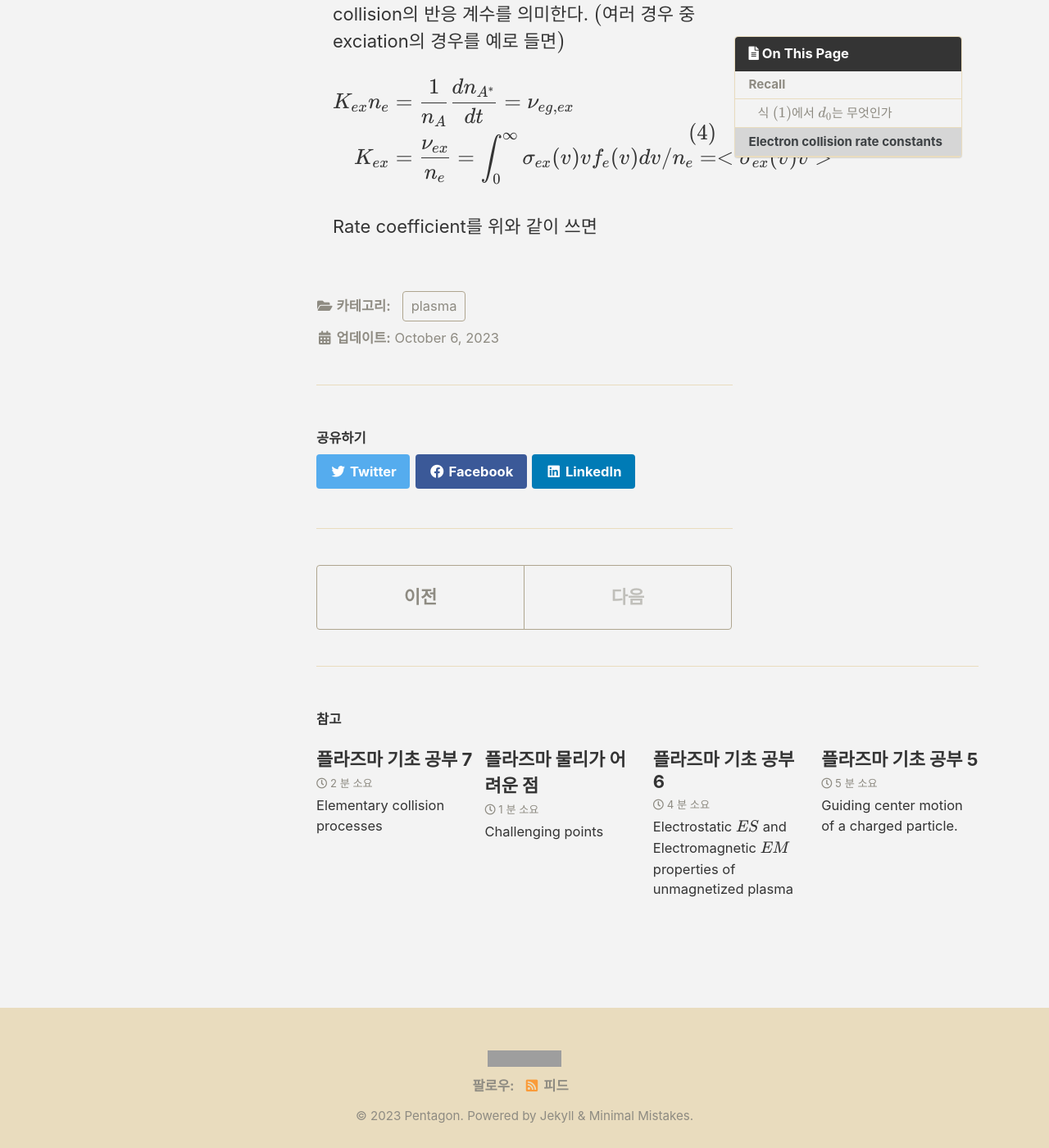
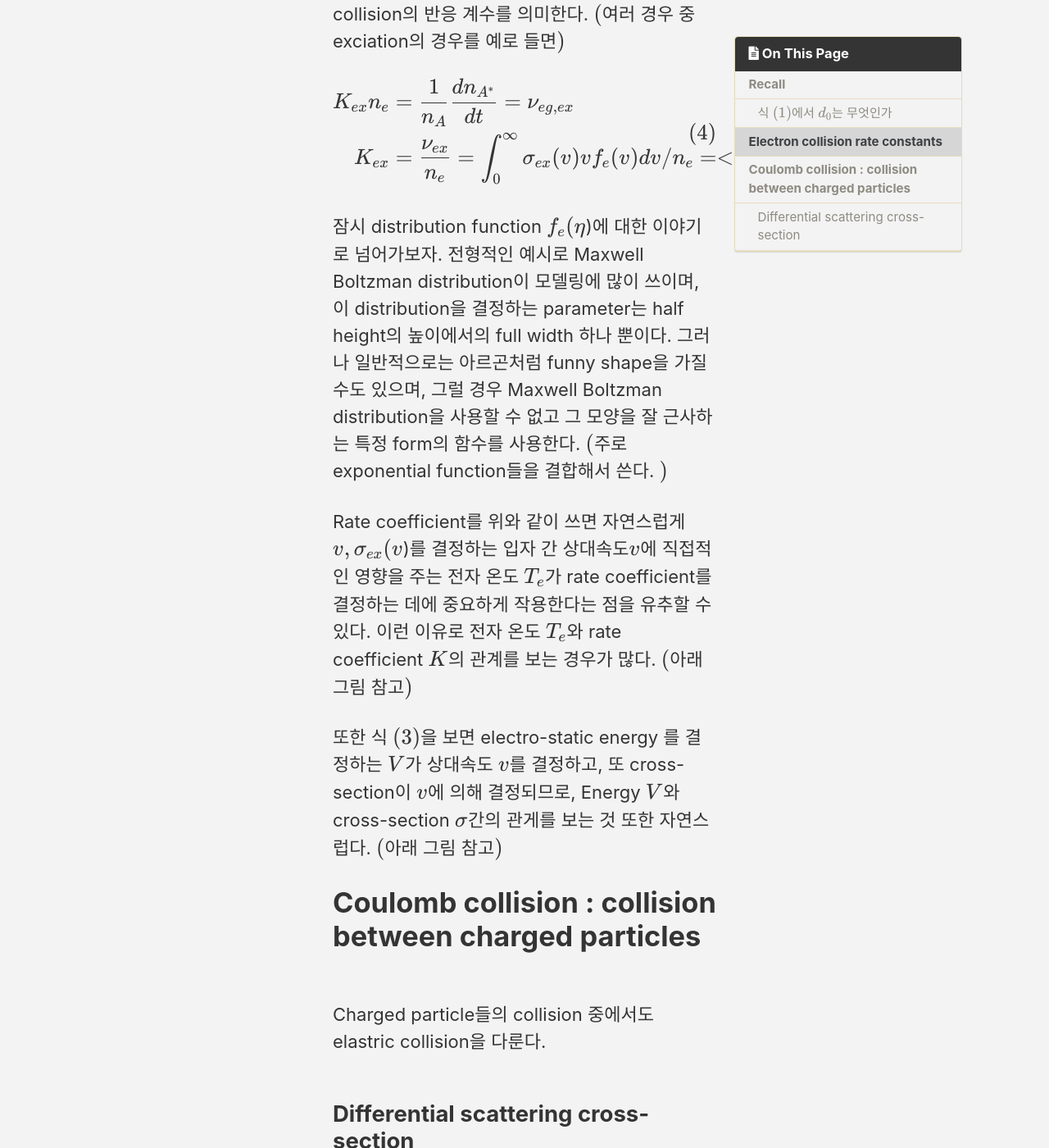
Before and after one commit to eunsuhKim/-eunsuh96-.github.io, a Jekyll site: the page built from _posts/2023-10-06-plasma_basics8(differential_cross_section).md, in a window 1280 px wide and 1400 px high, scrolled down 3127 px. Shown: the whole window at 82% size. Built offline with Jekyll 4.4.1, drawn with Linux system fonts in a browser that asks for light colours; cached includes are drawn as plain includes; nearby versions of some CDN libraries; some of the changed text lies outside the part shown; grey boxes are pictures that could not be loaded.

Commit message:
diff cross sec and graphes need to be added

```diff
--- a/_posts/2023-10-06-plasma_basics8(differential_cross_section).md
+++ b/_posts/2023-10-06-plasma_basics8(differential_cross_section).md
@@ -65,4 +65,17 @@ Rate coefficient \(K_{ex}\)의 아래 첨자는 excitation collision의 반응
 
 \[\begin{equation}\begin{split}K_{ex} n_e &= \frac{1}{n_A}\frac{d n_{A^*}}{dt} = \nu_{eg,ex} \\\\ K_{ex} &= \frac{\nu_{ex}}{n_e}= \int_0^\infty \sigma_{ex}(v) v f_e(v)dv /n_e = \lt \sigma_{ex}(v) v \gt \end{split}\end{equation}\]
 
-Rate coefficient를 위와 같이 쓰면
+잠시 distribution function \(f_e(\eta)\)에 대한 이야기로 넘어가보자.
+전형적인 예시로 Maxwell Boltzman distribution이 모델링에 많이 쓰이며, 이 distribution을 결정하는 parameter는 half height의 높이에서의 full width 하나 뿐이다. 그러나 일반적으로는 아르곤처럼 funny shape을 가질 수도 있으며, 그럴 경우 Maxwell Boltzman distribution을 사용할 수 없고 그 모양을 잘 근사하는 특정 form의 함수를 사용한다. $($주로 exponential function들을 결합해서 쓴다. $)$
+
+Rate coefficient를 위와 같이 쓰면 자연스럽게 \(v,\sigma_{ex}(v)\)를 결정하는 입자 간 상대속도\(v\)에 직접적인 영향을 주는 전자 온도 \(T_e\)가 rate coefficient를 결정하는 데에 중요하게 작용한다는 점을 유추할 수 있다. 이런 이유로 전자 온도 \(T_e\)와 rate coefficient \(K\)의 관계를 보는 경우가 많다. $($아래 그림 참고$)$
+
+또한 식 $(3)$을 보면 electro-static energy 를 결정하는 \(V\)가 상대속도 \(v\)를 결정하고, 또 cross-section이 \(v\)에 의해 결정되므로, Energy \(V\)와 cross-section \(\sigma\)간의 관게를 보는 것 또한 자연스럽다. $($아래 그림 참고$)$
+
+# Coulomb collision : collision between charged particles
+
+Charged particle들의 collision 중에서도 elastric collision을 다룬다.
+
+## Differential scattering cross-section
+- event \(\triangleq\) scattering into the solid angle \(d\Omega(\theta)\)
+- collision between field particle and test particle that have same charge
```
